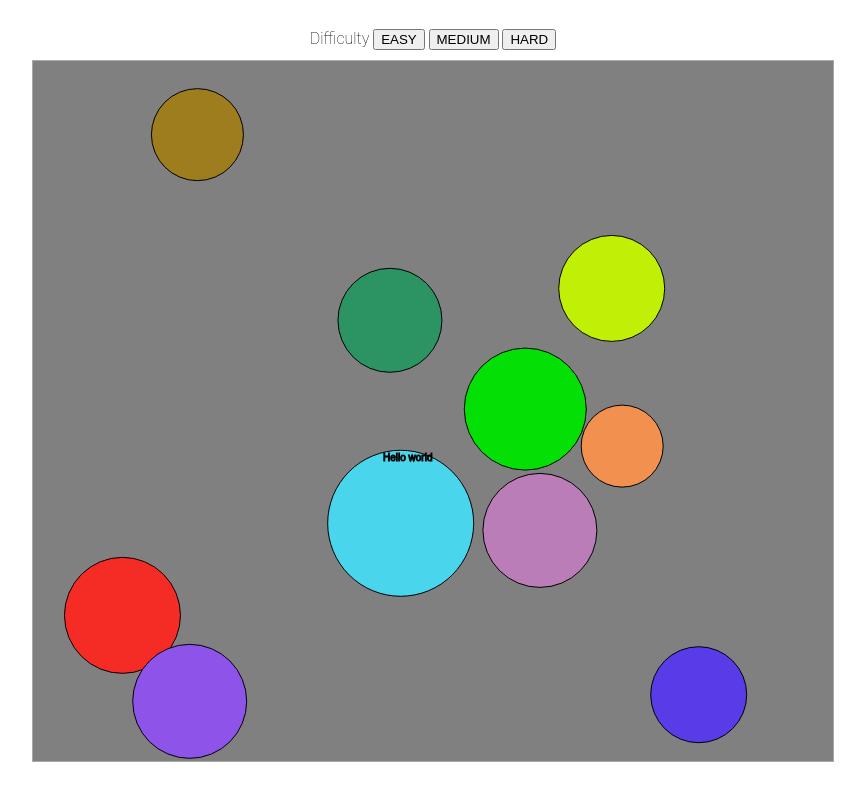
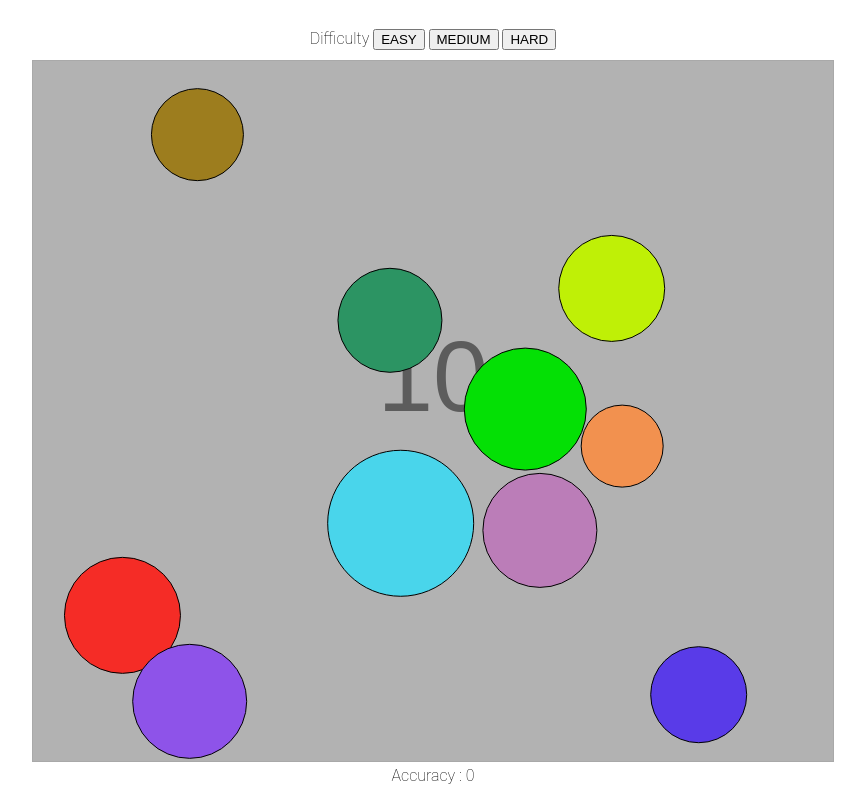
Before and after one commit to sanassi/AimTrain, a plain HTML site: page index.html in a window 1280 px wide. Shown: the part 62-859 px from the top of the page, without its empty margins (207-1072 px from the left). Before the commit the page ends 832 px from the top, so only its background shows below. Drawn offline with Linux system fonts and the light colour scheme.

Commit message:
added accuracy tracking

```diff
--- a/index.html
+++ b/index.html
@@ -12,11 +12,16 @@
 
     <div id="levels">
         <label>Difficulty</label>
-        <button> EASY</button>
-        <button> MEDIUM</button>
-        <button> HARD</button>
+        <button id="easyLevel"> EASY</button>
+        <button id="mediumLevel"> MEDIUM</button>
+        <button id="hardLevel"> HARD</button>
     </div>
 
     <canvas id="canvas"></canvas>
+
+    <div id="stats">
+        <label for="accuracy"> Accuracy : </label>
+        <label id="accuracy"> 0 </label>
+    </div>
 </body>
 </html>
--- a/main.js
+++ b/main.js
@@ -20,8 +20,10 @@ const nbCircles = 10;
 const maxSpeed = 10;
 const minSpeed = -10;
 
+const accuracyLabel = document.getElementById('accuracy');
+accuracyLabel.textContent = ' 0 ';
+
 let nbClicks = 0;
-
 
 function drawCircle(circle) {
     ctx.beginPath();
@@ -70,9 +72,7 @@ function clickMouseEvent(event) {
     let rect = canvas.getBoundingClientRect();
     let posX = event.x - rect.x;
     let posY = event.y - rect.y;
-    //console.log(`x : ${posX} y : ${posY}`);
     nbClicks += 1;
-    //console.log(nbClicks);
 
     for (let circle of circles)
     {
@@ -93,9 +93,12 @@ function distance(x1, y1, x2, y2) {
 
 canvas.addEventListener("click", clickMouseEvent, false);
 
-function animate(circles)
-{
+function animate(circles) {
     ctx.clearRect(0, 0, canvas.width, canvas.height);
+    drawText(getNbCirclesOn(circles), canvas.width / 2, canvas.height / 2);
+    if (nbClicks !== 0) {
+        accuracyLabel.textContent = Math.round(((nbCircles - getNbCirclesOn(circles)) / nbClicks) * 100) + ' %';
+    }
 
     for (let circle of circles)
     {
@@ -131,11 +134,9 @@ function animate(circles)
             if (x + rad + 1>= canvas.width) {
                 stepX = -stepX;
             }
-
             if (x - rad + 1<= 0) {
                 stepX = -stepX;
             }
-
             if (y + rad + 1>= canvas.height) {
                 stepY = -stepY;
             }
@@ -161,19 +162,23 @@ function getNbCirclesOn(circles) {
     return nbOn;
 }
 
-function draw() {
-    ctx.font = 'Arial 100px serif';
-    ctx.strokeText('Hello world', canvas.height/2, canvas.width/2);
+function drawText(text, x, y) {
+    let width = 100;
+    ctx.font = width + 'px Arial';
+    ctx.fillStyle = `rgb(
+        ${92},
+        ${92},
+        ${92})`;
+    ctx.textAlign = 'center';
+    ctx.fillText(text, x, y);
 }
 
 window.requestAnimationFrame(render);
 
-function render()
-{
+function render() {
     if (getNbCirclesOn(circles) !== 0)
     {
         animate(circles);
-        draw();
         window.requestAnimationFrame(render);
     }
 }
--- a/style.css
+++ b/style.css
@@ -12,10 +12,15 @@ h1 {
     margin: auto;
     display: block;
     cursor: url("scope.png") 50 40, auto ;
-    background-color: grey;
+    background-color: #b2b2b2;
 }
 
 #levels {
     padding: 10px;
     text-align: center;
 }
+
+#stats {
+    padding: 4px;
+    text-align: center;
+}
```
